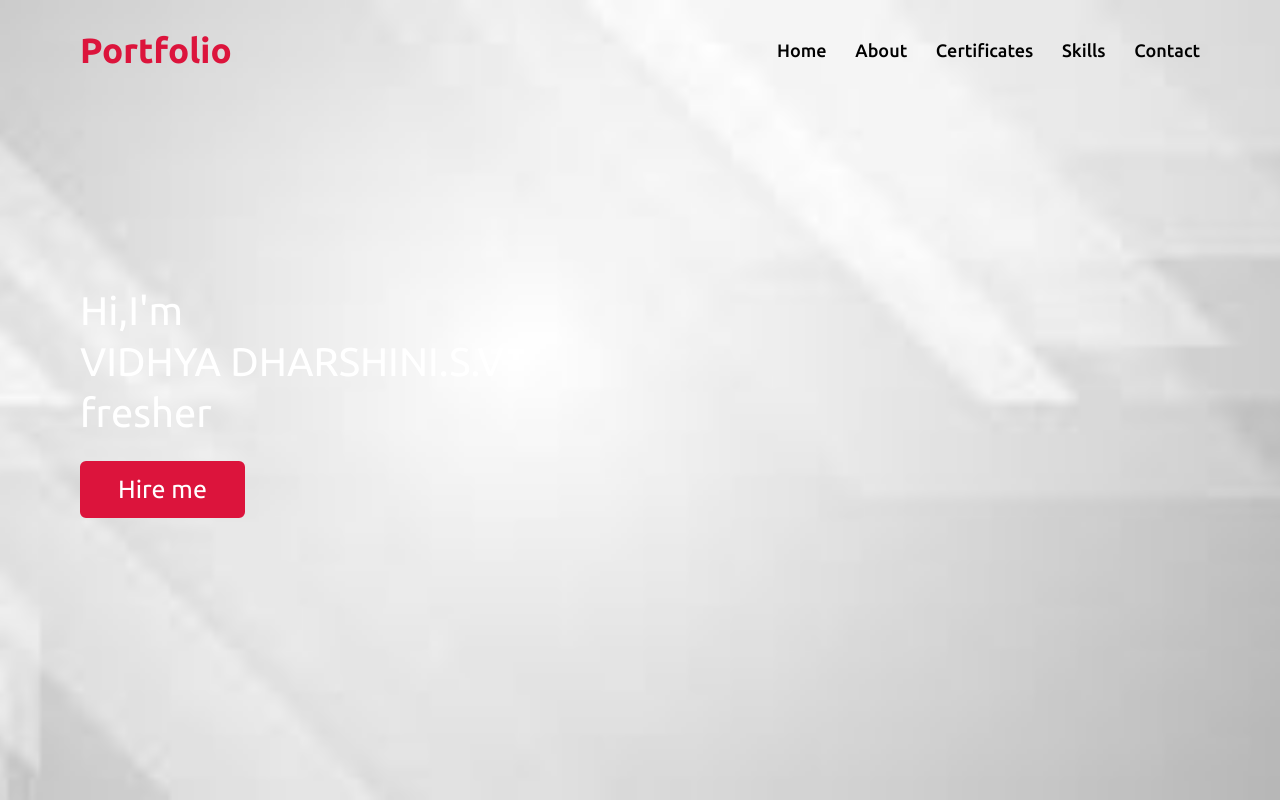
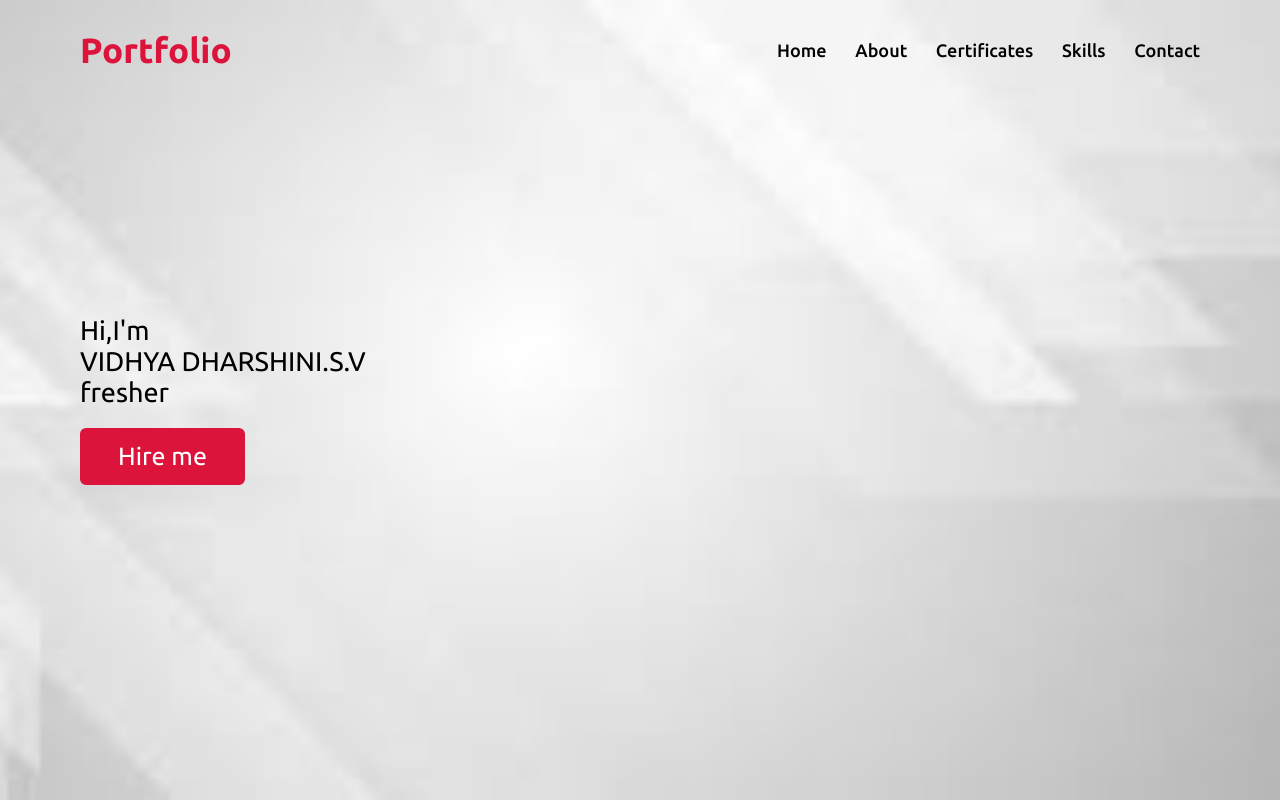
Before and after one commit to vidhya-dharshini/port, a plain HTML site: page index.html in a window 1280 px wide. Shown: the top 800 px of the page. Drawn offline with nearby package versions, Linux system fonts and the light colour scheme; a script that the page names is missing.

Commit message:
initial commit

```diff
--- a/index.html
+++ b/index.html
@@ -42,9 +42,9 @@
     <section class="home" id="home">
       <div class="max-width">
         <div class="home-content">
-          <div class="text-3">Hi,I'm</div>
-          <div class="text-3">VIDHYA DHARSHINI.S.V</div>
-          <div class="text-3"><span class="typing"></span> fresher</div>
+          <div class="text-1">Hi,I'm</div>
+          <div class="text-1">VIDHYA DHARSHINI.S.V</div>
+          <div class="text-1"><span class="typing"></span> fresher</div>
           <a href="#">Hire me</a>
         </div>
       </div>
@@ -56,7 +56,7 @@
         <h2 class="title">About me</h2>
         <div class="about-content">
           <div class="column left">
-            <img src="images/profile-1.jpeg" alt="" />
+            <img src="port.png" alt="" />
           </div>
           <div class="column right">
             <div class="text">
--- a/style.css
+++ b/style.css
@@ -163,7 +163,7 @@ section .title::after {
   display: flex;
   background: url("grey.jpeg") no-repeat center;
   height: 100vh;
-  color: #fff;
+  color: h;
   min-height: 500px;
   background-size: cover;
   background-attachment: fixed;
```
